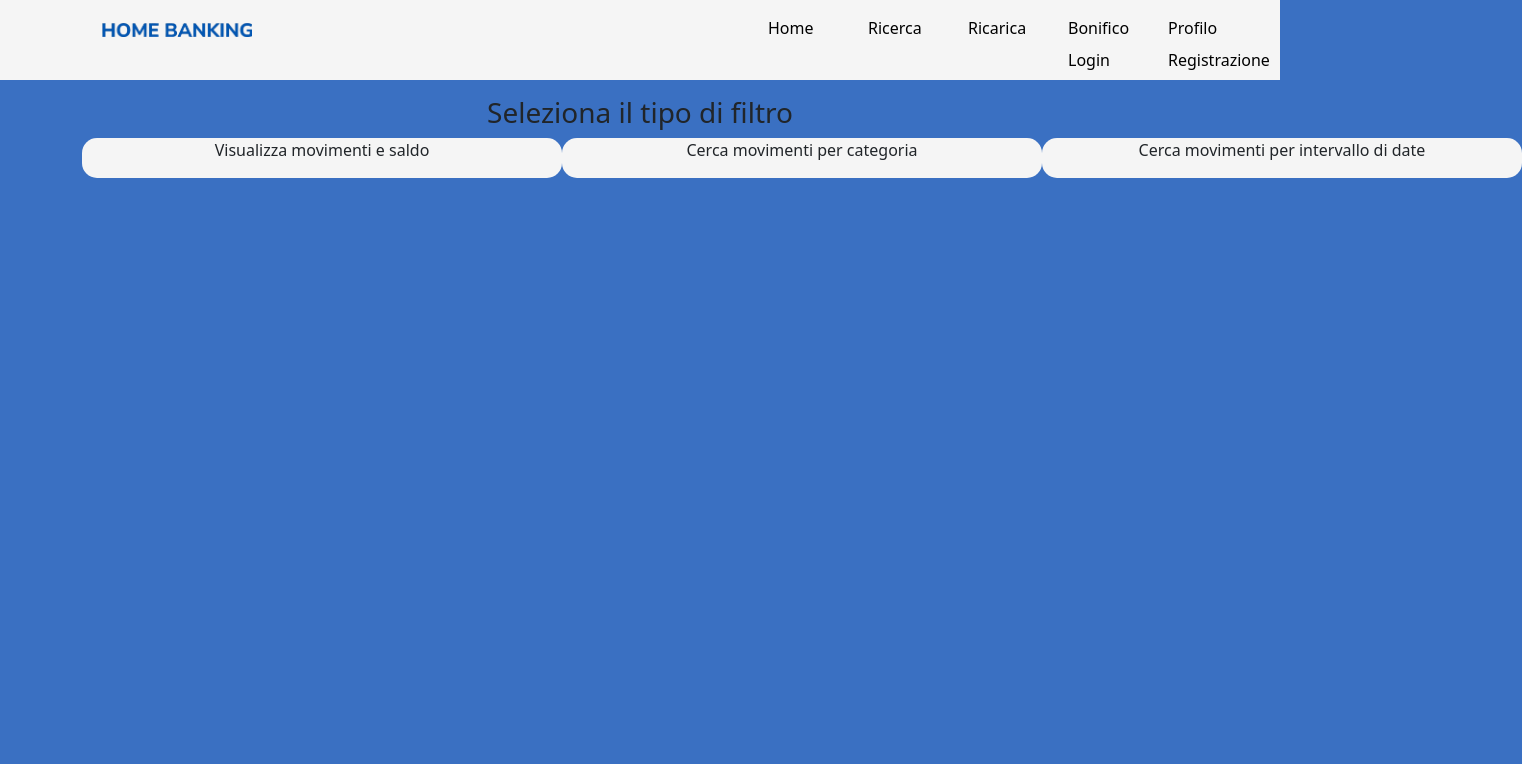
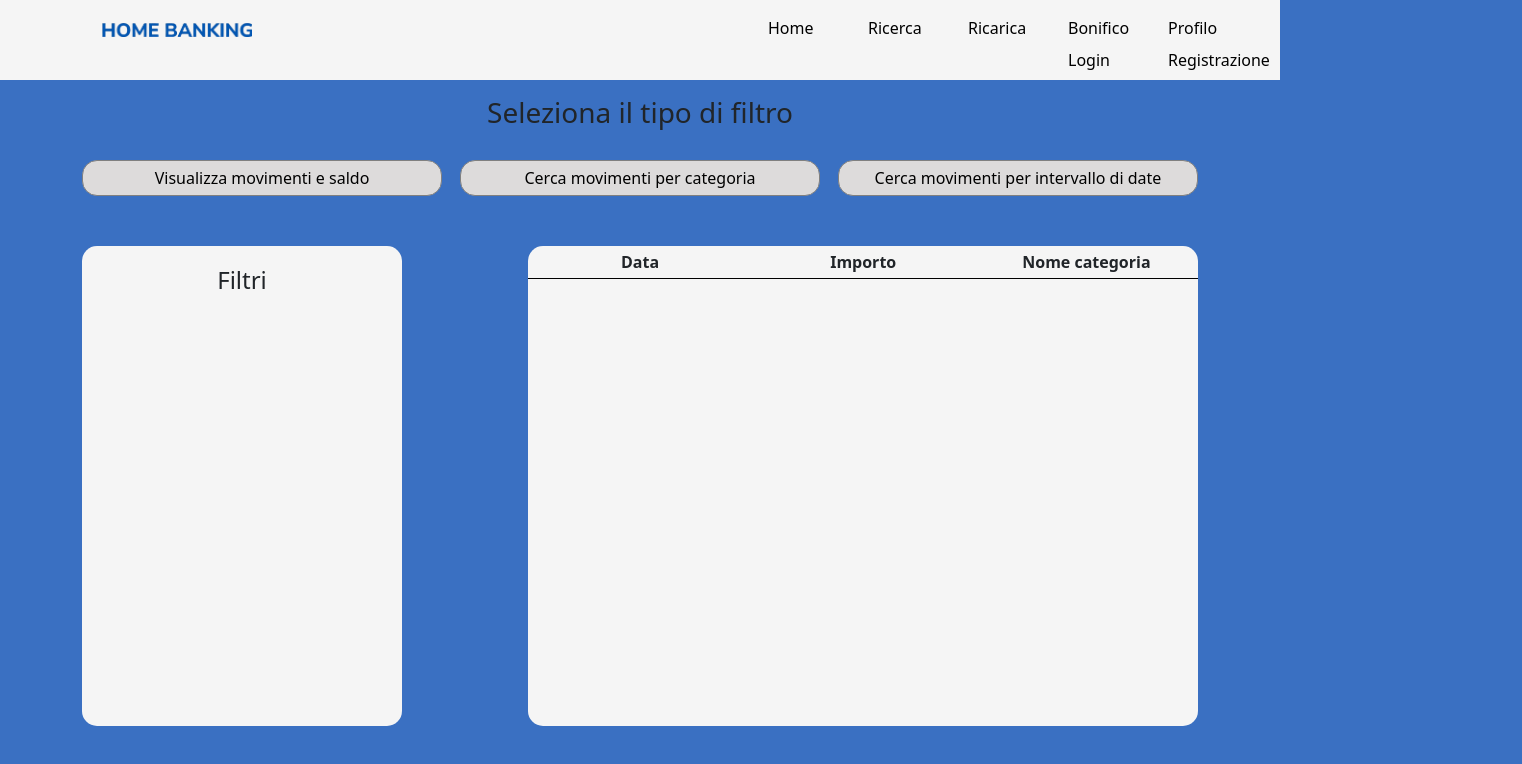
Before and after one commit to PROJECT-WORK-ITS/HOME-BANKING-APP, an Angular app in the folder front-end/: page /search in a window 1280 px wide. Shown: the top 764 px of the page, 1522 px wide, since content can reach past the window. Built offline with nearby package versions, Linux system fonts and the light colour scheme.

Commit message:
4.11  ricerca e filtri grafica

```diff
--- a/front-end/src/app/components/ricarica/ricarica.component.html
+++ b/front-end/src/app/components/ricarica/ricarica.component.html
@@ -5,7 +5,7 @@
   <h3 class="operatore">Scegli il tuo operatore</h3>
   <select class="form-control">
     <option value="">Seleziona un operatore</option>
-    <option value="illiad">Illiad</option>
+    <option value="iliad">Iliad</option>
     <option value="tim">Tim</option>
     <option value="windtre">WindTRE</option>
     <option value="postemobile">PosteMobile</option>
--- a/front-end/src/app/components/search/search.component.css
+++ b/front-end/src/app/components/search/search.component.css
@@ -2,17 +2,105 @@
     text-align: center;
 }
 
-.filters-container{
+.select-filter{
+    margin-top: 30px;
     display: flex;
     flex-direction: row;
     justify-content: space-between;
     .filter{
-        text-align: center;
-        vertical-align: middle;
-        height: 5vh;
+        min-width: 45vh;
+        background-color: rgb(221, 219, 219);
+        border-radius: 15px;
+        padding: 5px 5px 5px 5px;
+        border: 1px solid grey;
+    }
+    .filter:hover{
+        background-color:darkgray;
+    }
+    .selected{
+        background-color: rgb(175, 174, 174);
+    }
+}
+
+.bottom{
+    margin-top: 50px;
+    display: flex;
+    .filter {
+        flex: 40%;
+        .option{
+            min-height: 60vh;
+            width: 40vh;
+            background-color: whitesmoke;
+            border-radius: 15px;
+            margin-right: 10vh;
+            padding: 20px 20px 20px 20px;
+
+            h4{
+                text-align: center;
+            }
+            input{
+                margin-top: 10px;
+                border-radius: 10px;
+            }
+        }
+    }
+    .table-container {
+        flex: 60%;
         background-color: whitesmoke;
         border-radius: 15px;
-        min-width: 60vh;
-        cursor: pointer;
+        min-height: 60vh;
+        th, tr{
+            min-width: 20vh;
+            text-align: center;
+            padding: 4px 4px 4px 4px;
+        }
+        th{
+            border-bottom: 1px solid black;
+        }
     }
 }
+
+button{
+    background-color: rgba(240, 248, 255, 0.767);
+}
+
+.saldo{
+    font-size: 20px;;
+}
+
+.dp-hidden {
+    width: 0;
+    margin: 0;
+    border: none;
+    padding: 0;
+}
+.custom-day {
+    text-align: center;
+    padding: 0.185rem 0.25rem;
+    display: inline-block;
+    height: 2rem;
+    width: 2rem;
+}
+
+.custom-day.focused {
+    background-color: #e6e6e6;
+}
+
+.custom-day.range,.custom-day:hover {
+    background-color: rgb(2, 117, 216);
+    color: white;
+}
+
+.custom-day.faded {
+    background-color: rgba(2, 117, 216, 0.5);
+}
+
+.button-calendar{
+    border: 0;
+    img{
+        margin-top: 10px;
+        height: 30px;
+        border: 1px solid rgb(209, 207, 207);
+        border-radius: 15px;
+    }
+}
--- a/front-end/src/app/components/search/search.component.html
+++ b/front-end/src/app/components/search/search.component.html
@@ -2,16 +2,122 @@
     <div class="title">
         <h3>Seleziona il tipo di filtro</h3>
     </div>
-    <div class="filters-container">
+    <div class="select-filter">
+        <button  type="button" class="filter" (click)="selectedFilter(1)" [ngClass]="{'selected': filter === 1}">
+            Visualizza movimenti e saldo
+        </button>
+        <button type="button" class="filter" (click)="selectedFilter(2)"  [ngClass]="{'selected': filter === 2}">
+            Cerca movimenti per categoria
+        </button>
+        <button type="button" class="filter" (click)="selectedFilter(3)" [ngClass]="{'selected': filter === 3}">
+            Cerca movimenti per intervallo di date
+        </button>
+    </div>
+
+    <div class="bottom">
         <div class="filter">
-            Visualizza movimenti e saldo
+            <div *ngIf="filter === 0" class="option">
+                <h4>Filtri</h4><br>
+            </div>
+            <div *ngIf="filter === 1" class="option">
+                <h4>Filtri</h4><br>
+                Inserisci il numero di movimenti che vuoi visualizzare:
+                <input type="number" min="1"><br><br><br>
+                <h5>Saldo attuale:</h5>
+                <div class="saldo">1235.67€</div>
+            </div>
+
+            <div *ngIf="filter === 2" class="option">
+                <h4>Filtri</h4><br>
+                Inserisci il numero di movimenti che vuoi visualizzare:
+                <input type="number" min="1"><br><br>
+                Inserisci la categoria di movimento:
+                <select class="form-control">
+                    <option value="ricarica">Ricarica</option>
+                    <option value="bonifico-entrata">Bonifico in entrata</option>
+                    <option value="bonifico-uscita">Bonifico in uscita</option>
+                    <option value="apertura">Apertura conto</option>
+
+                  </select>
+            </div>
+
+            <div *ngIf="filter === 3" class="option">
+                <h4>Filtri</h4><br>
+                Inserisci il numero di movimenti che vuoi visualizzare:
+                <input type="number" min="1"><br><br>
+
+                Inserisci l'intervallo di date:
+                <form class="row row-cols-sm-auto">
+                    <div class="col-12">
+                        <div class="dp-hidden position-absolute">
+                            <div class="input-group">
+                                <input
+                                    name="datepicker"
+                                    class="form-control"
+                                    ngbDatepicker
+                                    #datepicker="ngbDatepicker"
+                                    [autoClose]="'outside'"
+                                    (dateSelect)="onDateSelection($event)"
+                                    [displayMonths]="2"
+                                    [dayTemplate]="t"
+                                    outsideDays="hidden"
+                                    [startDate]="fromDate!"
+                                    tabindex="-1"
+                                />
+                                <ng-template #t let-date let-focused="focused">
+                                    <span
+                                        class="custom-day"
+                                        [class.focused]="focused"
+                                        [class.range]="isRange(date)"
+                                        [class.faded]="isHovered(date) || isInside(date)"
+                                        (mouseenter)="hoveredDate = date"
+                                        (mouseleave)="hoveredDate = null"
+                                    >
+                                        {{ date.day }}
+                                    </span>
+                                </ng-template>
+                            </div>
+                        </div>
+                        <div class="input-group">
+                            <input
+                                #dpFromDate
+                                class="form-control"
+                                placeholder="yyyy-mm-dd"
+                                name="dpFromDate"
+                                [value]="formatter.format(fromDate)"
+                                (input)="fromDate = validateInput(fromDate, dpFromDate.value)"
+                            />
+                            <button class="button-calendar" (click)="datepicker.toggle()" type="button"><img src="assets/calendar.png"></button>
+                        </div>
+                    </div>
+                    <div class="col-12">
+                        <div class="input-group">
+                            <input
+                                #dpToDate
+                                class="form-control"
+                                placeholder="yyyy-mm-dd"
+                                name="dpToDate"
+                                [value]="formatter.format(toDate)"
+                                (input)="toDate = validateInput(toDate, dpToDate.value)"
+                            />
+                            <button class="button-calendar" (click)="datepicker.toggle()" type="button"><img src="assets/calendar.png"></button>
+                        </div>
+                    </div>
+                </form>
+
+
+            </div>
         </div>
-        <div class="filter">
-            Cerca movimenti per categoria
-        </div>
-        <div class="filter">
-            Cerca movimenti per intervallo di date
+
+        <div class="table-container">
+            <table class="table">
+                <tr>
+                    <th>Data</th>
+                    <th>Importo</th>
+                    <th>Nome categoria</th>
+                </tr>
+            </table>
+
         </div>
     </div>
-
 </div>
--- a/front-end/src/app/components/search/search.component.ts
+++ b/front-end/src/app/components/search/search.component.ts
@@ -1,4 +1,7 @@
-import { Component } from '@angular/core';
+import { Component, inject } from '@angular/core';
+import { NgbCalendar, NgbDate, NgbDateParserFormatter, NgbDatepickerModule } from '@ng-bootstrap/ng-bootstrap';
+import { FormsModule } from '@angular/forms';
+import { JsonPipe } from '@angular/common';
 
 @Component({
   selector: 'app-search',
@@ -6,5 +9,52 @@ import { Component } from '@angular/core';
   styleUrl: './search.component.css'
 })
 export class SearchComponent {
+  public filter: number = 0;
+
+  selectedFilter(nfilter: number){
+    this.filter = nfilter;
+  }
+
+  calendar = inject(NgbCalendar);
+	formatter = inject(NgbDateParserFormatter);
+
+	hoveredDate: NgbDate | null = null;
+	fromDate: NgbDate | null = this.calendar.getToday();
+	toDate: NgbDate | null = this.calendar.getNext(this.calendar.getToday(), 'd', 10);
+
+	onDateSelection(date: NgbDate) {
+		if (!this.fromDate && !this.toDate) {
+			this.fromDate = date;
+		} else if (this.fromDate && !this.toDate && date && date.after(this.fromDate)) {
+			this.toDate = date;
+		} else {
+			this.toDate = null;
+			this.fromDate = date;
+		}
+	}
+
+	isHovered(date: NgbDate) {
+		return (
+			this.fromDate && !this.toDate && this.hoveredDate && date.after(this.fromDate) && date.before(this.hoveredDate)
+		);
+	}
+
+	isInside(date: NgbDate) {
+		return this.toDate && date.after(this.fromDate) && date.before(this.toDate);
+	}
+
+	isRange(date: NgbDate) {
+		return (
+			date.equals(this.fromDate) ||
+			(this.toDate && date.equals(this.toDate)) ||
+			this.isInside(date) ||
+			this.isHovered(date)
+		);
+	}
+
+	validateInput(currentValue: NgbDate | null, input: string): NgbDate | null {
+		const parsed = this.formatter.parse(input);
+		return parsed && this.calendar.isValid(NgbDate.from(parsed)) ? NgbDate.from(parsed) : currentValue;
+	}
 
 }
```
Also changed, not shown: front-end/public/assets/calendar.png (added).
